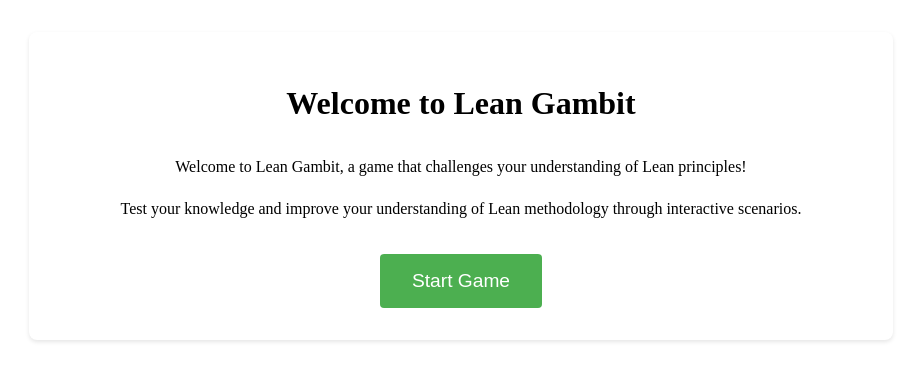
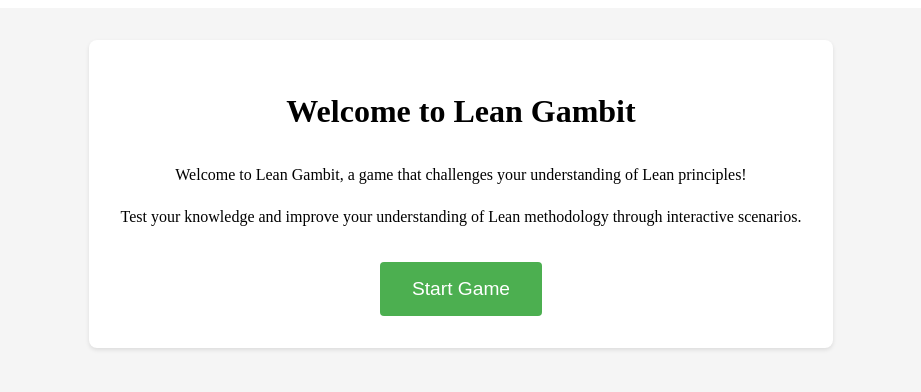
Before and after one commit to tipsyelifant/lean-gambit, a React (Vite) app: page / in a window 1280 px wide. Shown: the top 392 px of the page, without its empty margins (179-1100 px from the left). Built offline with nearby package versions, Linux system fonts and the light colour scheme.

Commit message:
Update App.tsx

```diff
--- a/src/App.tsx
+++ b/src/App.tsx
@@ -2,16 +2,18 @@ import { BrowserRouter as Router, Routes, Route } from 'react-router-dom';
 import Home from './pages/Home';
 import Letter from './pages/Letter';
 import Puzzle from './pages/Puzzle';
+import Congratulations from './pages/Congratulations';
 import './styles/components.css';
 
 function App() {
   return (
     <Router>
-      <div className="layout">
+      <div className="app-container">
         <Routes>
           <Route path="/" element={<Home />} />
           <Route path="/letter" element={<Letter />} />
           <Route path="/puzzle/:puzzleId" element={<Puzzle />} />
+          <Route path="/congratulations" element={<Congratulations />} />
         </Routes>
       </div>
     </Router>
```
